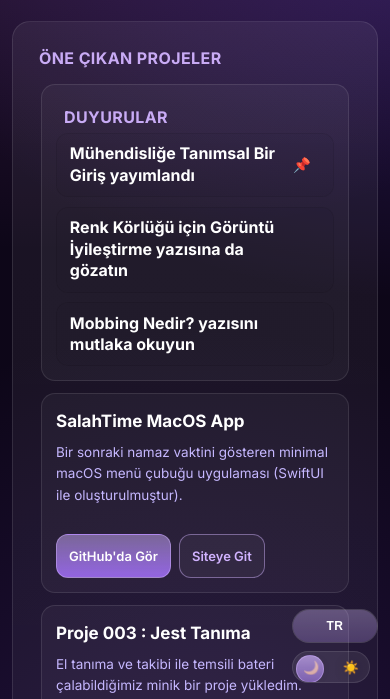
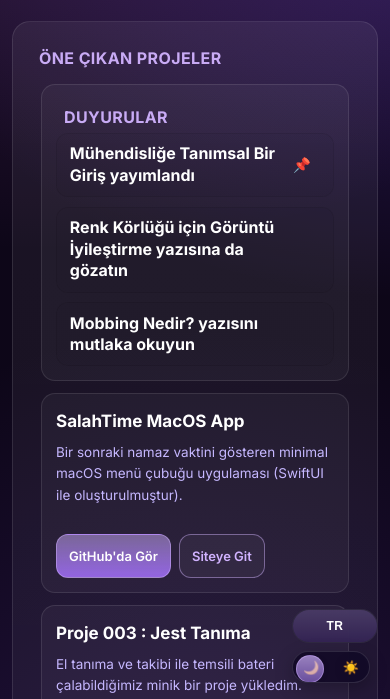
Before and after one commit to FadimeYaren/FadimeYaren.github.io, a plain HTML site: page index.html in a window 390 px wide. Shown: the part 145-844 px from the top of the page. Drawn offline with nearby package versions, Linux system fonts and the light colour scheme.

Commit message:
Add fixed floating toggles and media queries styles

```diff
--- a/styles.css
+++ b/styles.css
@@ -666,3 +666,46 @@ html, body { overflow-x: hidden; }
   #onerilenler .card img{ height: 110px; }
   #sonrakiYazi .btn{ padding: 9px 12px; font-size: 13px; }
 }
+
+
+
+
+
+/* === FLOATING TOGGLES ÜST KATMAN SABİTLEME === */
+.floating-toggles{
+  position: fixed;
+  z-index: 10000;           /* her şeyin üstünde */
+  isolation: isolate;       /* kendi stacking context'i */
+  pointer-events: auto;
+  -webkit-transform: translateZ(0); /* iOS için ekstra sağlamlık */
+}
+
+/* Mobilde tamamen opak yap: arkadaki yazı görünmesin */
+@media (max-width: 720px){
+  .toggle{
+    background: rgba(20, 12, 40, 0.98) !important;  /* koyu opak */
+    -webkit-backdrop-filter: none !important;
+    backdrop-filter: none !important;
+    border-color: rgba(255,255,255,0.12) !important;
+    box-shadow: 0 6px 18px rgba(0,0,0,.25);
+  }
+  body.light .toggle{
+    background: rgba(255, 255, 255, 0.98) !important; /* açık tema için opak */
+    border-color: rgba(0,0,0,.12) !important;
+  }
+}
+
+/* İsteğe bağlı: Her yerde opak istiyorsan (masaüstü dahil) bunu açabilirsin */
+/*
+.toggle{
+  background: rgba(20, 12, 40, 0.98) !important;
+  -webkit-backdrop-filter: none !important;
+  backdrop-filter: none !important;
+}
+body.light .toggle{
+  background: rgba(255,255,255,0.98) !important;
+}
+*/
+
+/* Progress bar vs. üstünde kalsın diye (senin bar 60 idi) */
+.progress{ z-index: 60; } /* bilgi: toggles zaten 10000 */
```
